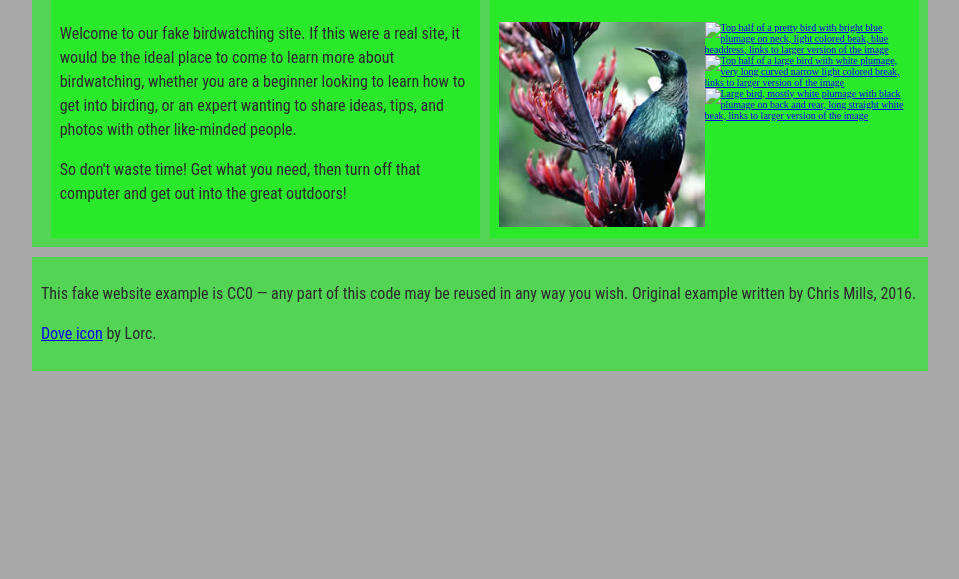
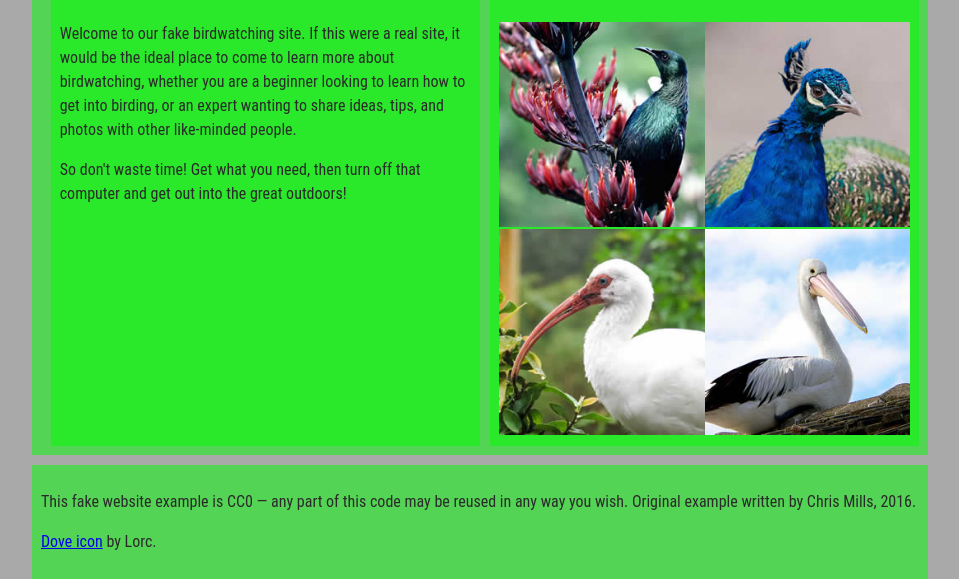
Before and after one commit to emmkkirkpatrick/emmkirkpatrick.github.io, a plain HTML site: page ica/ica3b.html in a window 1280 px wide. Shown: the part 276-855 px from the top of the page, without its empty margins (160-1119 px from the left). Before the commit the page ends 800 px from the top, so only its background shows below. Drawn offline with Linux system fonts and the light colour scheme; files whose address does not match are found by name.

Commit message:
moving files and updating ica3b

```diff
--- a/ica/ica3b.html
+++ b/ica/ica3b.html
@@ -31,10 +31,10 @@
 
         <aside class="img">
             <h2>Favorite Photos</h2>
-            <a href="favorite-1.jpg"><img src="/ica3-part2/favorite-1_th.jpg" alt="Small black bird, black claws, long black slender beak, links to larger version of the image"></a>
-          <a href="favorite-2.jpg"><img src="favorite-2_th.jpg" alt="Top half of a pretty bird with bright blue plumage on neck, light colored beak, blue headdress, links to larger version of the image"></a>
-          <a href="favorite-3.jpg"><img src="favorite-3_th.jpg" alt="Top half of a large bird with white plumage, very long curved narrow light colored break, links to larger version of the image"></a>
-          <a href="favorite-4.jpg"><img src="favorite-4_th.jpg" alt="Large bird, mostly white plumage with black plumage on back and rear, long straight white beak, links to larger version of the image"></a>
+            <a href="favorite-1.jpg"><img src="../img/favorite-1_th.jpg" alt="Small black bird, black claws, long black slender beak, links to larger version of the image"></a>
+          <a href="favorite-2.jpg"><img src="../img/favorite-2_th.jpg" alt="Top half of a pretty bird with bright blue plumage on neck, light colored beak, blue headdress, links to larger version of the image"></a>
+          <a href="favorite-3.jpg"><img src="../img/favorite-3_th.jpg" alt="Top half of a large bird with white plumage, very long curved narrow light colored break, links to larger version of the image"></a>
+          <a href="favorite-4.jpg"><img src="../img/favorite-4_th.jpg" alt="Large bird, mostly white plumage with black plumage on back and rear, long straight white beak, links to larger version of the image"></a>
         </aside>
     </main>
     <footer>
```
Also changed, not shown: img/dove.png (renamed from ica/ica3-part2/dove.png), img/favorite-1.jpg (renamed from ica/ica3-part2/favorite-1.jpg), img/favorite-1_th.jpg (renamed from ica/ica3-part2/favorite-1_th.jpg), img/favorite-2.jpg (renamed from ica/ica3-part2/favorite-2.jpg), img/favorite-2_th.jpg (renamed from ica/ica3-part2/favorite-2_th.jpg), img/favorite-3.jpg (renamed from ica/ica3-part2/favorite-3.jpg), img/favorite-3_th.jpg (renamed from ica/ica3-part2/favorite-3_th.jpg), img/favorite-4.jpg (renamed from ica/ica3-part2/favorite-4.jpg), img/favorite-4_th.jpg (renamed from ica/ica3-part2/favorite-4_th.jpg).
